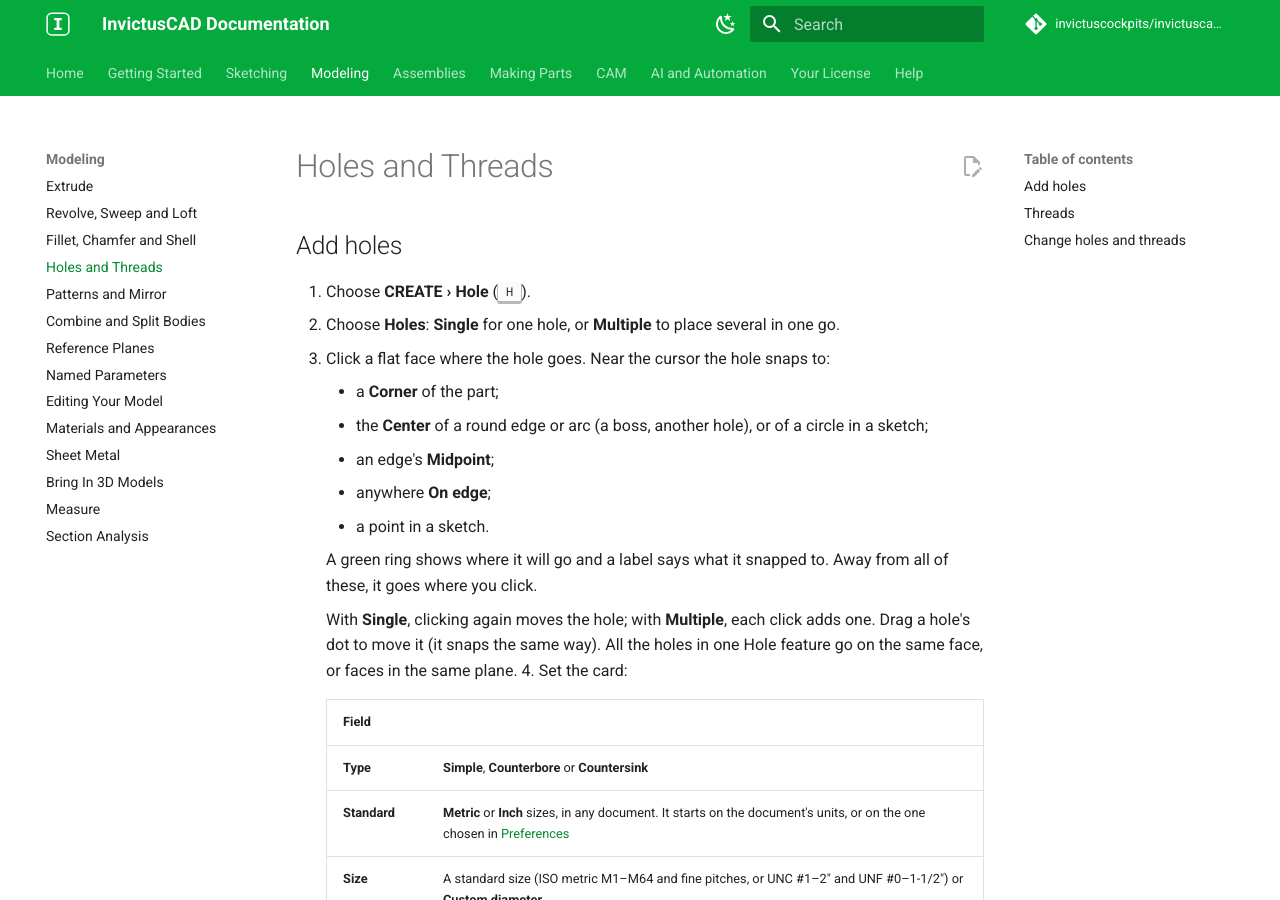
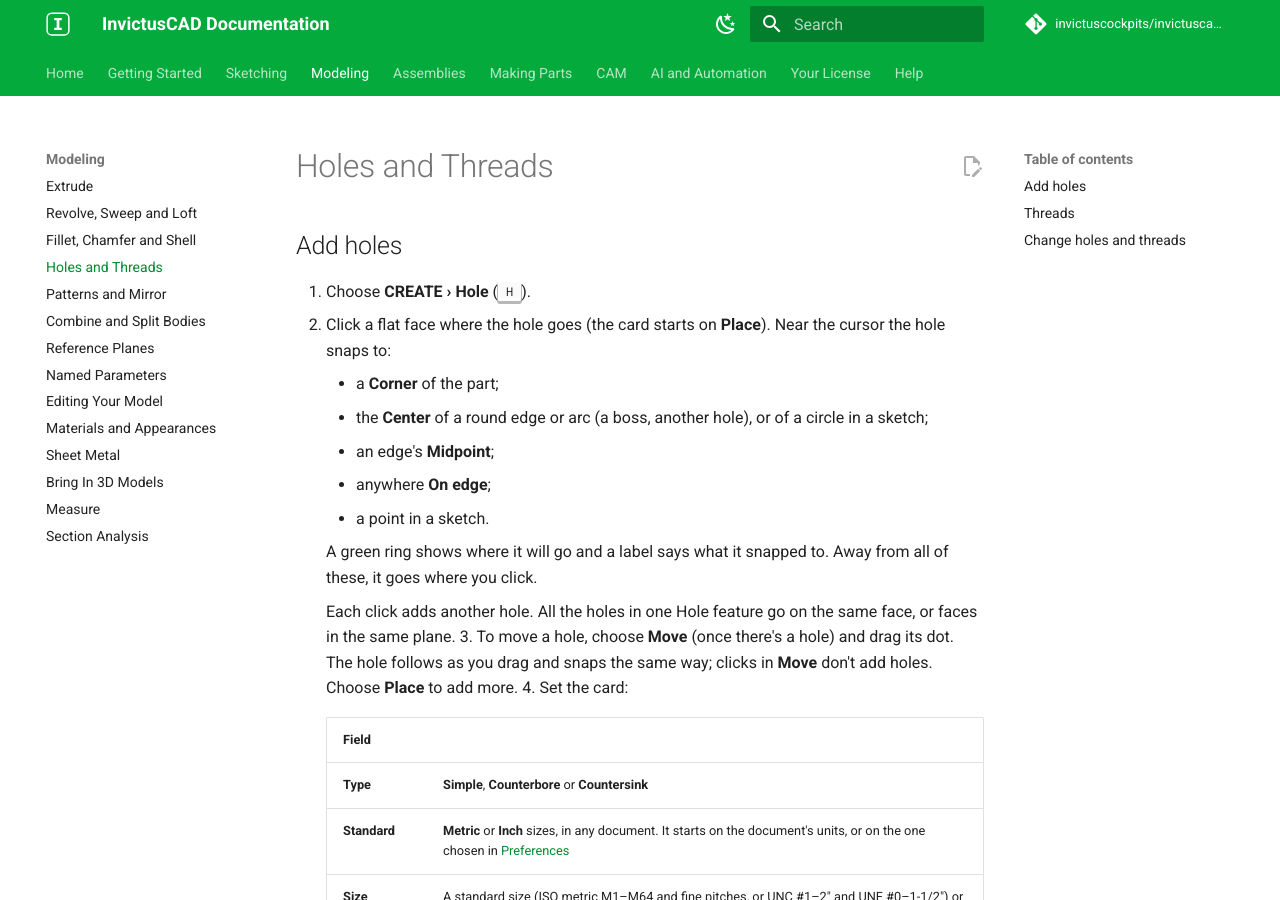
Before and after one commit to invictuscockpits/invictuscad-docs, an MkDocs documentation site: the page built from docs/modeling/holes-and-threads.md, in a window 1280 px wide and 900 px high. Built offline with MkDocs 1.6.1 and Material for MkDocs 9.7.7, drawn with Linux system fonts in a browser that asks for light colours; comment, search, counter and statistics services are not loaded.

Commit message:
Holes: Place and Move

```diff
--- a/docs/modeling/holes-and-threads.md
+++ b/docs/modeling/holes-and-threads.md
@@ -3,8 +3,8 @@
 ## Add holes
 
 1. Choose **CREATE › Hole** (++h++).
-2. Choose **Holes**: **Single** for one hole, or **Multiple** to place several in one go.
-3. Click a flat face where the hole goes. Near the cursor the hole snaps to:
+2. Click a flat face where the hole goes (the card starts on **Place**). Near the cursor the hole
+   snaps to:
     - a **Corner** of the part;
     - the **Center** of a round edge or arc (a boss, another hole), or of a circle in a sketch;
     - an edge's **Midpoint**;
@@ -14,9 +14,10 @@
     A green ring shows where it will go and a label says what it snapped to. Away from all of
     these, it goes where you click.
 
-    With **Single**, clicking again moves the hole; with **Multiple**, each click adds one. Drag a
-    hole's dot to move it (it snaps the same way). All the holes in one Hole feature go on the same
-    face, or faces in the same plane.
+    Each click adds another hole. All the holes in one Hole feature go on the same face, or faces in
+    the same plane.
+3. To move a hole, choose **Move** (once there's a hole) and drag its dot. The hole follows as you
+   drag and snaps the same way; clicks in **Move** don't add holes. Choose **Place** to add more.
 4. Set the card:
 
     | Field | |
```
